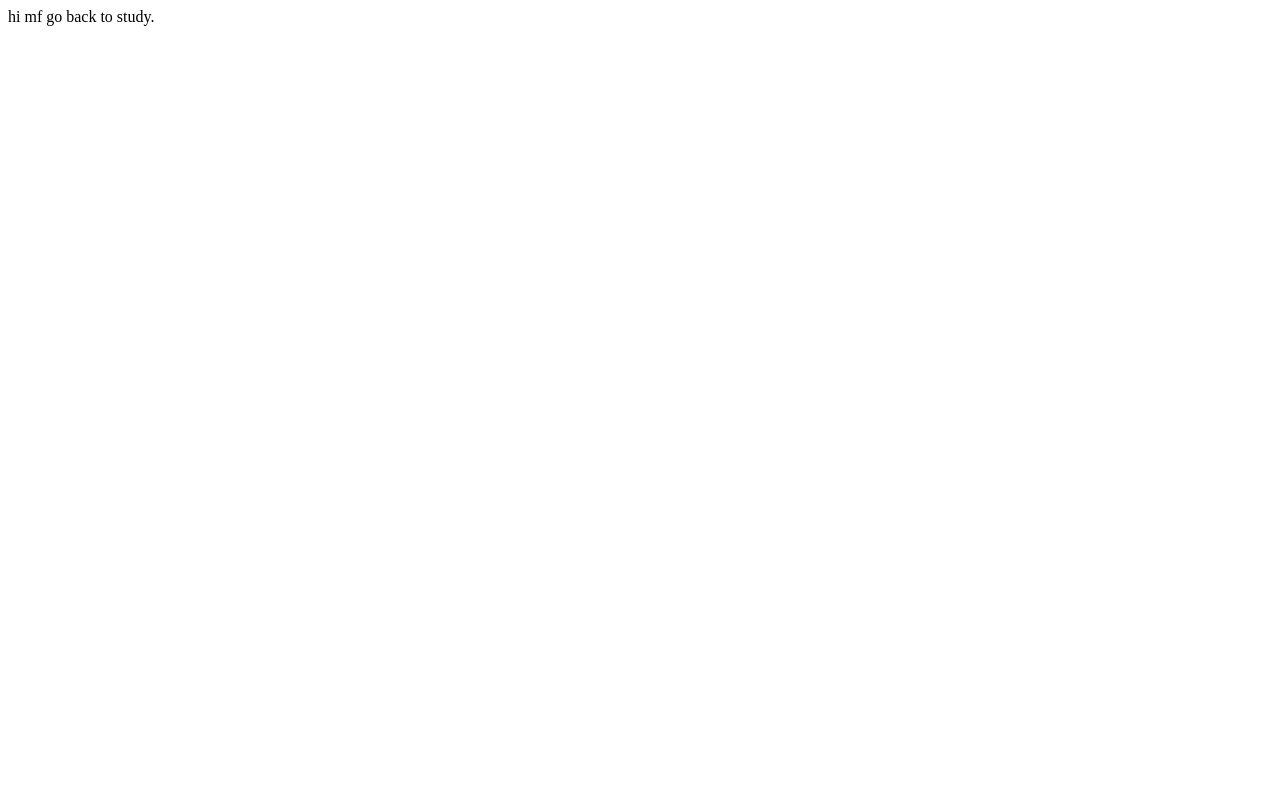
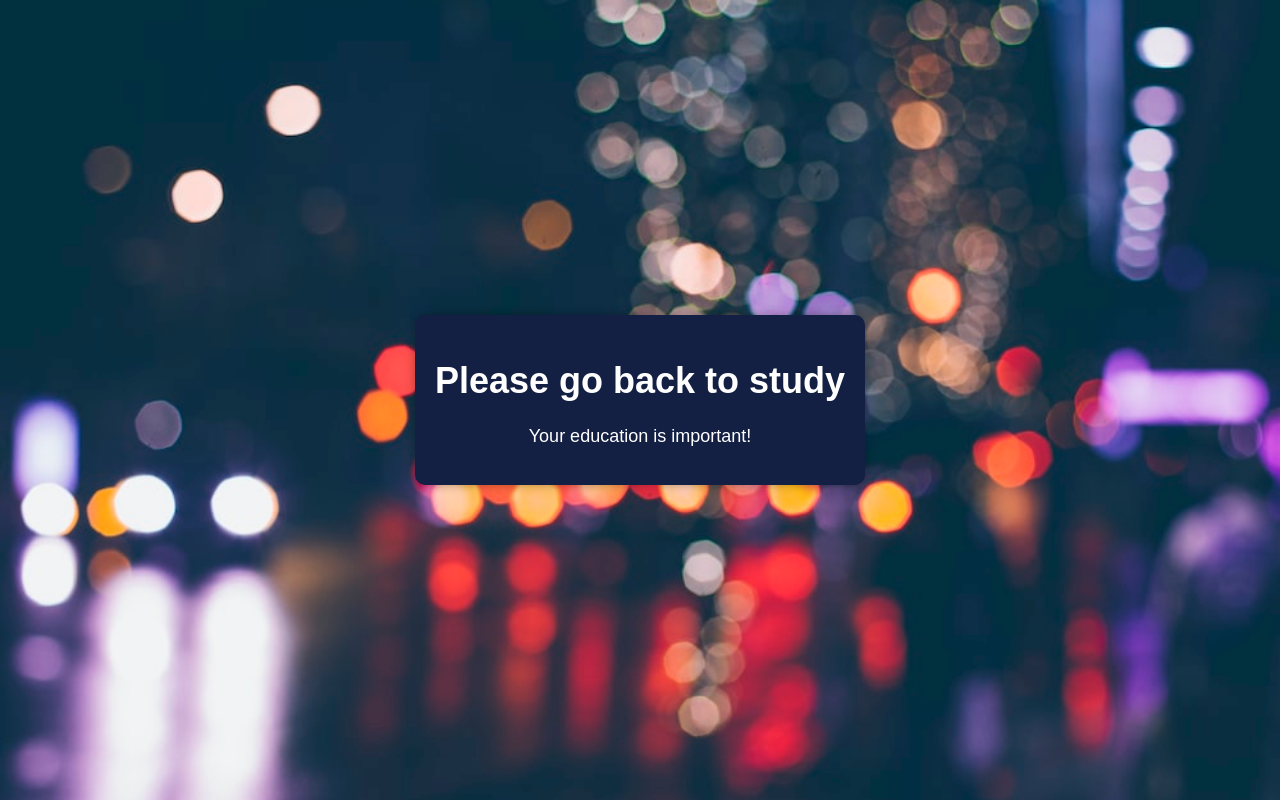
Before and after one commit to gyanavardhana/Opensource-Hackathon, a browser extension: page test.html in a window 1280 px wide. Drawn offline with Linux system fonts and the light colour scheme.

Commit message:
added styles added background images.

```diff
--- /dev/null
+++ b/index.css
@@ -0,0 +1,95 @@
+:root{
+    /* Colors */
+    --color1: #f5f5f5;
+    --color2: #333;
+    --color3: #ccc;
+    --color4: #00c898;
+    --color5: #d507c7;
+    /* Colors */
+
+    /* Fonts */
+    --font1: 'Roboto', sans-serif;
+    --font2: Georgia, 'Times New Roman', Times, serif;
+    /* Fonts */
+}
+body{
+    width: 400px;
+    background-color: var(--color1);
+    height: 100%;
+    display: inline-flexbox;
+    background-image: url(bg3.png);
+    background-size: cover;
+}
+
+h1{
+    font-family: var(--font1);
+    font-size: 30px;
+    color: var(--color2);
+}
+h3{
+    font-family: var(--font2);
+}
+li{
+    font-size: 15px;
+    margin-top: 8px;
+    margin-right: 40px;
+    font-family: var(--font1);
+    color: var(--color2);
+    width: 80%;
+}
+input[type="checkbox"] {
+    cursor: pointer;
+    border-radius: 50%;
+}
+p,small{
+    font-family: var(--font1);
+    font-style: italic;
+    font-size: 15px;
+    color: var(--color2);
+    margin-top:20px;
+}
+button {
+    cursor: pointer;
+    border: 1px solid var(--color3);
+    border-radius: 10px;
+    margin: 5px 2px;
+    background-color: var(--color4);
+    color: black;
+    font-size: 16px;
+    transition: background-color 0.2s, color 0.3s;
+}
+button:hover {
+    background-color: var(--color5);
+}
+.taskenter, .playenter{
+    width: 40%;
+    border: 3px solid var(--color2);
+    border-radius: 10px;
+    padding: 0 10px;
+    font-size: 16px;
+    box-sizing: border-box;
+    background: transparent;
+}
+.taskenter::placeholder, .playenter::placeholder{
+    text-align: center;
+}
+
+.timer{
+    margin-top: -10px;
+    margin-bottom: 10px;
+    font-family: var(--font1);
+    font-size: 30px;
+    color: var(--color2);
+}
+.playlist-item{
+    display: flex;
+    justify-content: flex-start;
+}
+.playlist-item a{
+    text-decoration: none;
+    font-size: 15px;
+    margin-top: 8px;
+    margin-right: 40px;
+    font-family: var(--font1);
+    color: var(--color2);
+}
--- a/test.html
+++ b/test.html
@@ -4,8 +4,54 @@
     <meta charset="UTF-8">
     <meta name="viewport" content="width=device-width, initial-scale=1.0">
     <title>Document</title>
+    <style>
+        body {
+            background-color: #f7f7f7;
+            font-family: Arial, sans-serif;
+            display: flex;
+            justify-content: center;
+            align-items: center;
+            height: 100vh;
+            margin: 0;
+            background-image: url(bg2.png);
+            background-size: cover;
+        }
+
+        .reminder-box {
+            background-color: #132043;
+            color: #fff;
+            text-align: center;
+            padding: 20px;
+            border-radius: 10px;
+            box-shadow: 0 0 10px rgba(0, 0, 0, 0.3);
+        }
+
+        h1 {
+            font-size: 36px;
+        }
+
+        p {
+            font-size: 18px;
+        }
+
+        a {
+            text-decoration: none;
+            color: #fff;
+            background-color: #e74c3c;
+            padding: 10px 20px;
+            border-radius: 5px;
+            transition: background-color 0.3s;
+        }
+
+        a:hover {
+            background-color: #c0392b;
+        }
+    </style>
 </head>
 <body>
-    hi mf go back to study.
+    <div class="reminder-box">
+        <h1>Please go back to study</h1>
+        <p>Your education is important!</p>
+    </div>
 </body>
 </html>
```
Also changed, not shown: index.html (+7 -6 lines), index.js (+6 -11 lines), bg2.png (added), bg3.png (added), manifest.json.
